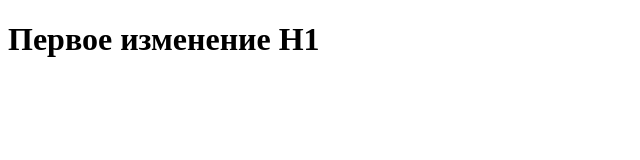
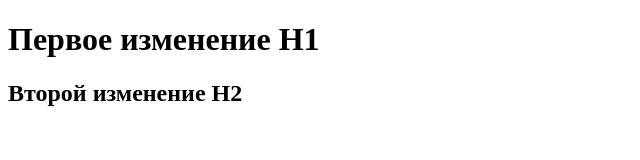
Before and after one commit to HappyWormy/git2, a plain HTML site: page index.html in a window 1280 px wide. Shown: the whole page, without its empty margins (0-640 px from the left). Drawn offline with Linux system fonts and the light colour scheme.

Commit message:
Второй изменение H2

```diff
--- a/index.html
+++ b/index.html
@@ -6,5 +6,6 @@
 </head>
 <body>
 <h1>Первое изменение H1</h1>
+<h2>Второй изменение H2</h2>
 </body>
 </html>
```
